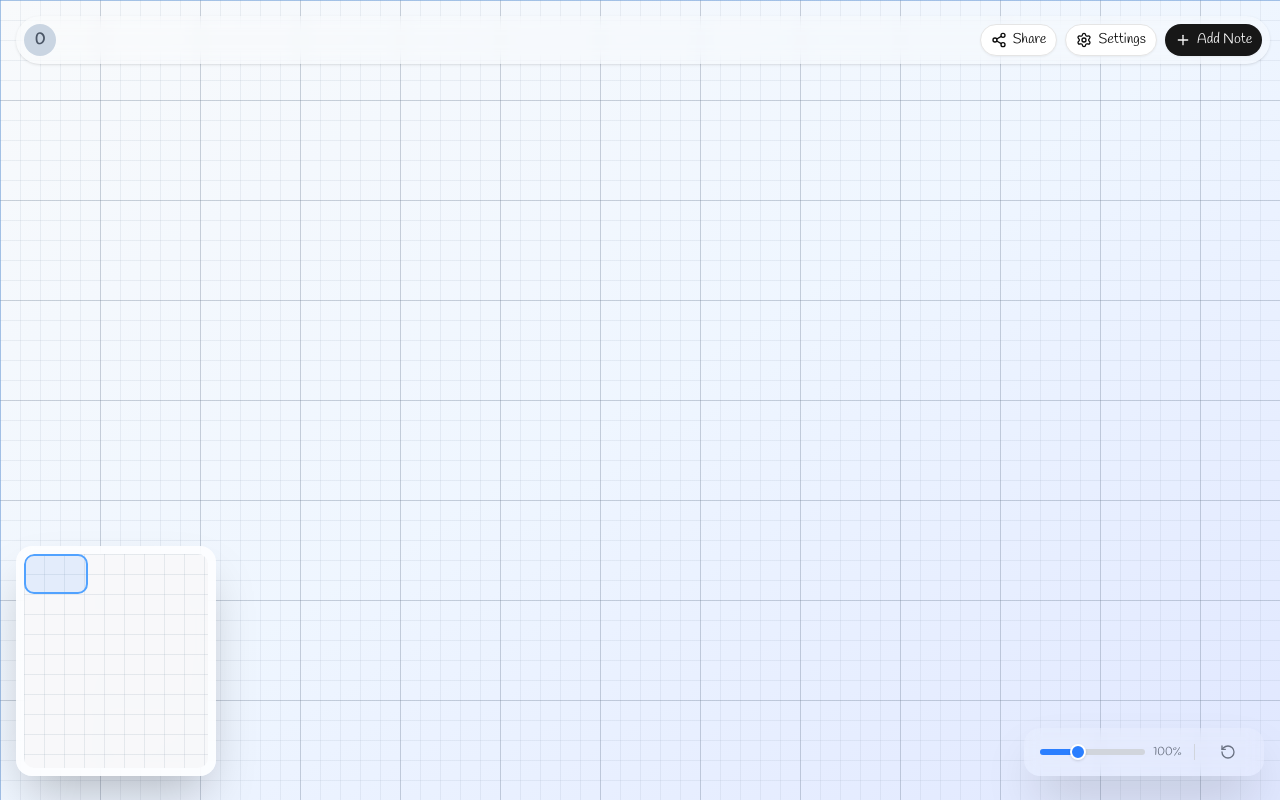
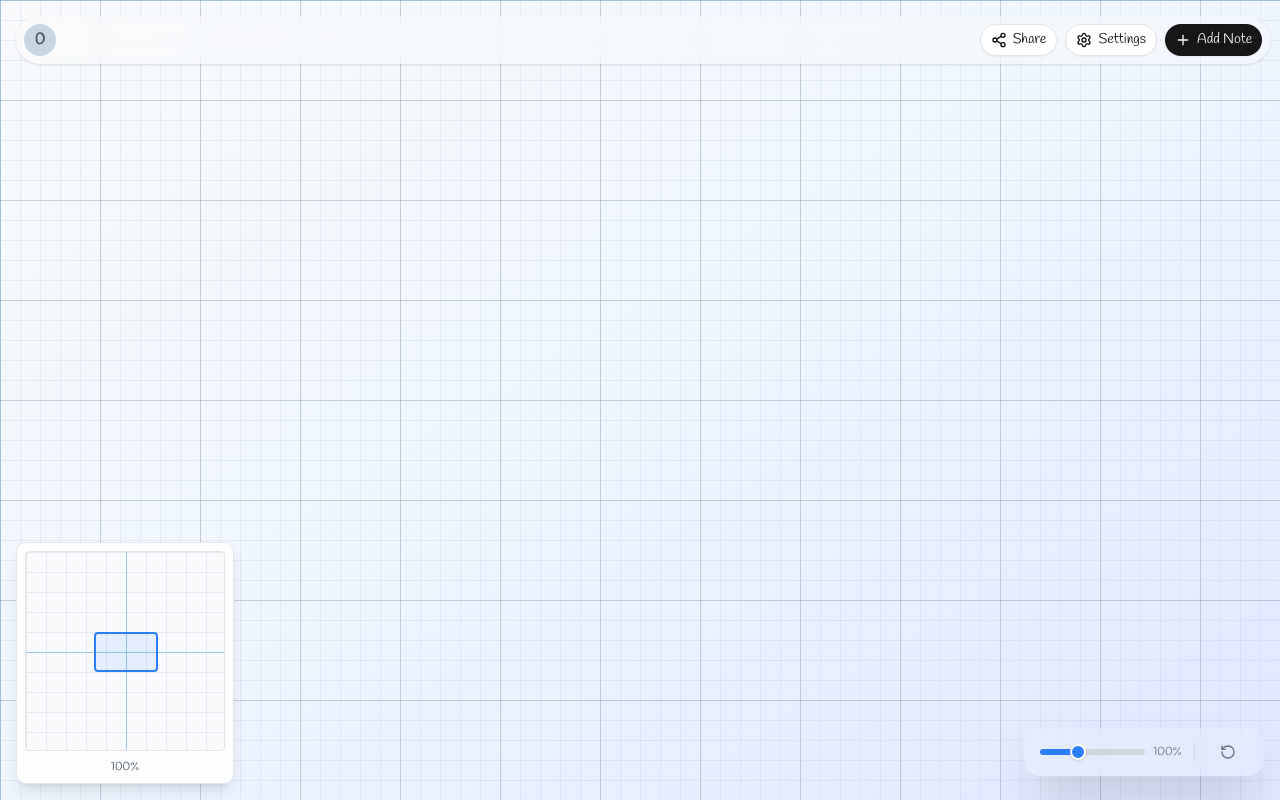
Before and after one commit to kobir1989/sticky-board, a React (Vite) app: page / in a window 1280 px wide. Built offline with nearby package versions, Linux system fonts and the light colour scheme.

Commit message:
feat: add mini-map feature

```diff
--- a/src/components/sticky-board.tsx
+++ b/src/components/sticky-board.tsx
@@ -35,7 +35,6 @@ const StickyBoard = () => {
 
   // Zoom in and out
   const handleMouseWheel = (e: React.WheelEvent) => {
-    e.preventDefault();
     const zoomFactor = e.deltaY < 0 ? 1.1 : 0.9;
     const newScale = scale * zoomFactor;
     dispatch(handleZoom(newScale));
--- a/src/components/ui/mini-map.tsx
+++ b/src/components/ui/mini-map.tsx
@@ -1,62 +1,114 @@
-import { useRef } from 'react';
-import { useAppSelector } from '@/redux/hooks';
+import { MAP_SCALE, MAP_SIZE } from '@/constants';
+import { navigateBoardFromMiniMap } from '@/redux/features/noteSlice';
+import { useAppDispatch, useAppSelector } from '@/redux/hooks';
 
 const MiniMap = () => {
   const { notes, x, y, scale } = useAppSelector((store) => store.noteSlice);
-  const ref = useRef(null);
+  const dispatch = useAppDispatch();
 
-  const miniMapWidth = 200;
-  const miniMapHeight = 230;
+  const toMapCoords = (canvasX: number, canvasY: number) => ({
+    x: canvasX * MAP_SCALE + MAP_SIZE / 2,
+    y: canvasY * MAP_SCALE + MAP_SIZE / 2
+  });
 
-  const minimapScale = 0.05;
+  // Calculate viewport size
+  const viewportWidth = (window.innerWidth / scale) * MAP_SCALE;
+  const viewportHeight = (window.innerHeight / scale) * MAP_SCALE;
 
-  const viewportWidth = window.innerWidth * minimapScale;
-  const viewportHeight = window.innerHeight * minimapScale;
+  // Calculate viewport position
+  const viewportCoords = toMapCoords(-x / scale, -y / scale);
+  const viewportX = viewportCoords.x - viewportWidth / 2;
+  const viewportY = viewportCoords.y - viewportHeight / 2;
 
-  const viewportX = -x * minimapScale;
-  const viewportY = -y * minimapScale;
+  // Center crosshair styles
+  const centerCrosshairX = MAP_SIZE / 2;
+  const centerCrosshairY = MAP_SIZE / 2;
+
+  // Viewport rectangle styles
+  const viewportRectStyles = {
+    left: Math.max(0, Math.min(MAP_SIZE - viewportWidth, viewportX)),
+    top: Math.max(0, Math.min(MAP_SIZE - viewportHeight, viewportY)),
+    width: Math.min(viewportWidth, MAP_SIZE),
+    height: Math.min(viewportHeight, MAP_SIZE)
+  };
+
+  // Zoom percentage
+  const zoomPercentage = Math.round(scale * 100);
+
+  // Filter and map notes for rendering
+  const visibleNotes = notes
+    .map((note) => {
+      const { x: noteX, y: noteY } = toMapCoords(note.position.x, note.position.y);
+      return { ...note, noteX, noteY };
+    })
+    .filter((note) => {
+      // Only render notes near the viewport
+      return !(
+        note.noteX < -50 ||
+        note.noteX > MAP_SIZE + 50 ||
+        note.noteY < -50 ||
+        note.noteY > MAP_SIZE + 50
+      );
+    });
+
+  const handleClick = (event: React.MouseEvent) => {
+    const rect = event.currentTarget.getBoundingClientRect();
+    const clickX = event.clientX - rect.left;
+    const clickY = event.clientY - rect.top;
+
+    // Convert minimap coordinates to canvas coordinates
+    const canvasX = (clickX - MAP_SIZE / 2) / MAP_SCALE;
+    const canvasY = (clickY - MAP_SIZE / 2) / MAP_SCALE;
+
+    // Center the viewport on the clicked point
+    const newCordX = -canvasX * scale + window.innerWidth / 2;
+    const newCordY = -canvasY * scale + window.innerHeight / 2;
+
+    dispatch(navigateBoardFromMiniMap({ x: newCordX, y: newCordY }));
+  };
 
   return (
+    <div className="fixed bottom-4 left-4 z-20">
+      <div className="rounded-lg border border-gray-200 bg-white/90 p-2 shadow-lg backdrop-blur-sm">
         <div
-      className={`rounded-2xl bg-white/80 p-2 shadow-2xl backdrop-blur-sm`}
+          className="relative cursor-pointer overflow-hidden rounded border bg-gray-50"
+          style={{ width: MAP_SIZE, height: MAP_SIZE }}
+          onClick={handleClick}
+        >
+          {/* Grid pattern */}
+          <div
+            className="absolute inset-0 opacity-20"
             style={{
-        width: miniMapWidth,
-        height: miniMapHeight
-      }}
-    >
-      <div
-        ref={ref}
-        className="relative z-10 h-full w-full overflow-hidden rounded-lg bg-gray-100/50 p-1"
-        style={{
-          backgroundImage: `
-            linear-gradient(to right, rgba(148, 163, 184, 0.2) 1px, transparent 1px),
-            linear-gradient(to bottom, rgba(148, 163, 184, 0.2) 1px, transparent 1px)
-          `,
-          backgroundSize: `${20}px ${20}px`
-        }}
-      >
-        {/* Viewport Rectangle */}
-        <div
-          className={`absolute rounded-lg border-2 border-blue-400 bg-blue-500/10`}
-          style={{
-            width: viewportWidth / scale,
-            height: viewportHeight / scale,
-            left: viewportX / scale,
-            top: viewportY / scale
+              backgroundImage: `linear-gradient(to right, #94a3b8 1px, transparent 1px),linear-gradient(to bottom, #94a3b8 1px, transparent 1px)`,
+              backgroundSize: '20px 20px'
             }}
           />
 
+          {/* Center crosshair */}
+          <div className="absolute h-full w-px bg-blue-400/50" style={{ left: centerCrosshairX }} />
+          <div className="absolute h-px w-full bg-blue-400/50" style={{ top: centerCrosshairY }} />
+
           {/* Notes */}
-        {notes.map((note) => (
+          {visibleNotes.map((note) => (
             <div
               key={note.id}
-            className={`absolute h-[0.5rem] w-[0.5rem] rounded-full bg-${note.color.background}`}
+              className={`absolute h-2 w-2 rounded-full border border-white/50 shadow-sm ${note.color.dark}`}
               style={{
-              left: note.position.x * minimapScale,
-              top: note.position.y * minimapScale
+                left: note.noteX - 4,
+                top: note.noteY - 4
               }}
             />
           ))}
+
+          {/* Viewport rectangle */}
+          <div
+            className="absolute rounded border-2 border-blue-500 bg-blue-500/10"
+            style={viewportRectStyles}
+          />
+        </div>
+
+        {/* Zoom indicator */}
+        <div className="mt-2 text-center text-xs text-gray-600">{zoomPercentage}%</div>
       </div>
     </div>
   );
--- a/src/components/ui/settings-panel.tsx
+++ b/src/components/ui/settings-panel.tsx
@@ -11,7 +11,7 @@ import {
   toggleSettingsPanel
 } from '@/redux/features/noteSlice';
 import { useAppDispatch, useAppSelector } from '@/redux/hooks';
-import type { DefaultColorNote } from '@/types';
+import type { ColorType } from '@/types';
 
 const SettingsPanel = () => {
   const dispatch = useAppDispatch();
@@ -23,7 +23,7 @@ const SettingsPanel = () => {
     dispatch(toggleSettingsPanel());
   };
 
-  const handleSelectDefaultColor = (color: DefaultColorNote) => {
+  const handleSelectDefaultColor = (color: ColorType) => {
     dispatch(setDefaultColor(color));
   };
 
@@ -120,7 +120,7 @@ const SettingsPanel = () => {
                       <div
                         key={color.id}
                         onClick={() => handleSelectDefaultColor(color)}
-                        className={`h-[2rem] w-[2rem] scale-100 cursor-pointer rounded-md transition-all hover:scale-120 bg-${color.background} ${defaultNoteColor?.id === color.id ? 'border-3 border-gray-600' : `border-2 border-${color.border}`}`}
+                        className={`h-[2rem] w-[2rem] scale-100 cursor-pointer rounded-md transition-all hover:scale-120 ${color.background} ${defaultNoteColor?.id === color.id ? 'border-3 border-gray-600' : `border-2 ${color.border}`}`}
                       ></div>
                     ))}
                   </div>
--- a/src/components/ui/textarea.tsx
+++ b/src/components/ui/textarea.tsx
@@ -5,9 +5,11 @@ interface TextareaProps extends React.TextareaHTMLAttributes<HTMLTextAreaElement
   className?: string;
 }
 
-const Textarea = forwardRef(({ className, ...props }: TextareaProps) => {
+const Textarea = forwardRef<HTMLTextAreaElement, TextareaProps>(
+  ({ className, ...props }: TextareaProps, ref) => {
     return (
       <textarea
+        ref={ref}
         className={cn(
           'line-clamp-2 h-full w-full resize-none p-2 text-sm font-bold text-gray-700 outline-none',
           className
@@ -15,6 +17,7 @@ const Textarea = forwardRef(({ className, ...props }: TextareaProps) => {
         {...props}
       />
     );
-});
+  }
+);
 
 export default Textarea;
--- a/src/constants/index.ts
+++ b/src/constants/index.ts
@@ -1,56 +1,68 @@
 export const DEFAULT_COLORS = [
   {
     id: 'BLUE',
-    background: 'blue-100',
-    border: 'blue-300'
+    background: 'bg-blue-100',
+    border: 'border-blue-300',
+    dark: 'bg-blue-400'
   },
   {
     id: 'AMBER',
-    background: 'amber-100',
-    border: 'amber-300'
+    background: 'bg-amber-100',
+    border: 'border-amber-300',
+    dark: 'bg-amber-400'
   },
   {
     id: 'RED',
-    background: 'red-100',
-    border: 'red-300'
+    background: 'bg-red-100',
+    border: 'border-red-300',
+    dark: 'bg-red-400'
   },
   {
     id: 'GREEN',
-    background: 'green-100',
-    border: 'green-300'
+    background: 'bg-green-100',
+    border: 'border-green-300',
+    dark: 'bg-green-400'
   },
   {
     id: 'TEAL',
-    background: 'teal-100',
-    border: 'teal-300'
+    background: 'bg-teal-100',
+    border: 'border-teal-300',
+    dark: 'bg-teal-400'
   },
   {
     id: 'YELLOW',
-    background: 'yellow-100',
-    border: 'yellow-300'
+    background: 'bg-yellow-100',
+    border: 'border-yellow-300',
+    dark: 'bg-yellow-400'
   },
   {
     id: 'FUCHSIA',
-    background: 'fuchsia-100',
-    border: 'fuchsia-300'
+    background: 'bg-fuchsia-100',
+    border: 'border-fuchsia-300',
+    dark: 'bg-fuchsia-400'
   },
   {
     id: 'PINK',
-    background: 'pink-100',
-    border: 'pink-300'
+    background: 'bg-pink-100',
+    border: 'border-pink-300',
+    dark: 'bg-pink-400'
   },
   {
     id: 'STONE',
-    background: 'stone-200',
-    border: 'stone-400'
+    background: 'bg-stone-200',
+    border: 'border-stone-400',
+    dark: 'bg-stone-400'
   }
 ];
 
 export const DEFAULT_COLOR = {
   id: 'AMBER',
-  background: 'amber-100',
-  border: 'amber-300'
+  background: 'bg-amber-100',
+  border: 'border-amber-300',
+  dark: 'bg-amber-400'
 };
 
-export const MIN_ZOOM = 0.1;
-export const MAX_ZOOM = 3;
+export const MIN_ZOOM = 0.1; // min zoom of the board
+export const MAX_ZOOM = 3; // max zoom of the board
+export const MAP_SIZE = 200; // Size of the mini-map
+export const MAP_SCALE = 0.05; // How much the board shrinks
--- a/src/redux/features/noteSlice.ts
+++ b/src/redux/features/noteSlice.ts
@@ -1,12 +1,12 @@
 import { createSlice, type PayloadAction } from '@reduxjs/toolkit';
 import { DEFAULT_COLOR, MAX_ZOOM, MIN_ZOOM } from '@/constants';
-import type { DefaultColorNote, NoteTypes, PositionTypes, UpdateNoteAction } from '@/types';
+import type { ColorType, NoteTypes, PositionTypes, UpdateNoteAction } from '@/types';
 
 interface InitialState {
   scale: number;
   x: number;
   y: number;
-  defaultNoteColor: DefaultColorNote;
+  defaultNoteColor: ColorType;
   isShowSettingsPanel: boolean;
   notes: NoteTypes[];
   isShowMiniMap: boolean;
@@ -48,7 +48,7 @@ export const noteSlice = createSlice({
         state.notes[index] = action.payload;
       }
     },
-    setDefaultColor: (state, action: PayloadAction<DefaultColorNote>) => {
+    setDefaultColor: (state, action: PayloadAction<ColorType>) => {
       state.defaultNoteColor = action.payload;
     },
     toggleMiniMap: (state, action: PayloadAction<boolean>) => {
@@ -74,6 +74,10 @@ export const noteSlice = createSlice({
         };
       }
     },
+    navigateBoardFromMiniMap: (state, { payload }: PayloadAction<{ x: number; y: number }>) => {
+      state.x = payload.x;
+      state.y = payload.y;
+    },
     resetSettings: (state) => {
       state.defaultNoteColor = DEFAULT_COLOR;
       state.isShowGrid = true;
@@ -94,7 +98,8 @@ export const {
   toggleMiniMap,
   resetSettings,
   updateBoardCord,
-  updateNoteCord
+  updateNoteCord,
+  navigateBoardFromMiniMap
 } = noteSlice.actions;
 
 export default noteSlice.reducer;
--- a/tsconfig.app.json
+++ b/tsconfig.app.json
@@ -26,5 +26,6 @@
       "@/*": ["./src/*"]
     }
   },
-  "include": ["src"]
+  "include": ["src/**/*"],
+  "exclude": ["node_modules", "dist"]
 }
--- a/tsconfig.node.json
+++ b/tsconfig.node.json
@@ -20,5 +20,5 @@
     "noUnusedParameters": true,
     "noFallthroughCasesInSwitch": true
   },
-  "include": ["vite.config.ts", "src/**/*.ts", "src/**/*.tsx"]
+  "include": ["vite.config.ts"]
 }
```
Also changed, not shown: src/components/ui/Note.tsx (+7 -12 lines), src/types/index.ts (+1 -6 lines). Lines whose indentation alone changed are shown as unchanged.
